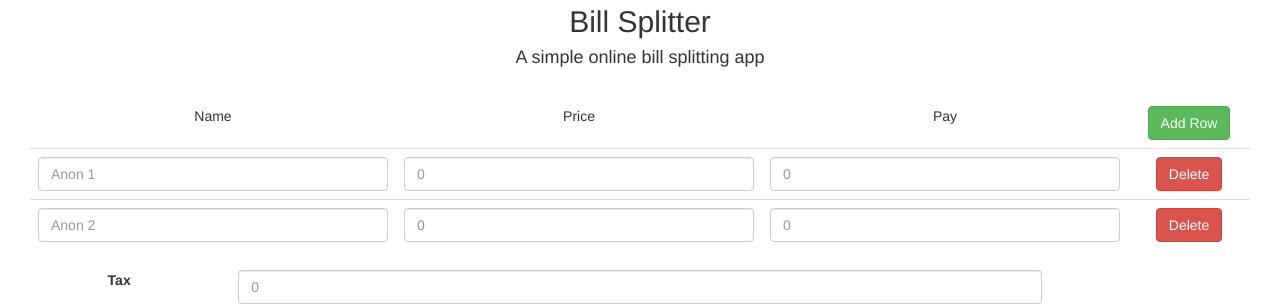
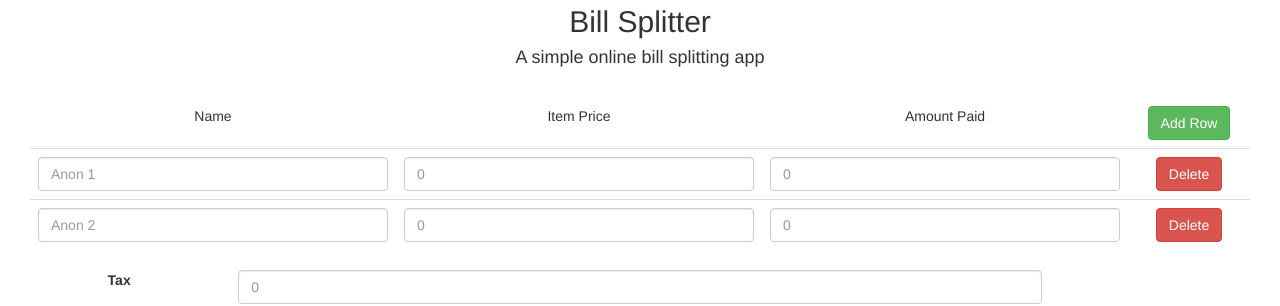
Before and after one commit to Starshine3/JekyllBlog, a Jekyll site: the page built from _pages/07_billsplitter.md, in a window 1280 px wide. Shown: the part 165-471 px from the top of the page. Built offline with Jekyll 4.4.1, drawn with Linux system fonts in a browser that asks for light colours; nearby versions of some CDN libraries; some web fonts are replaced.

Commit message:
Fixed bug in bill splitter

```diff
--- a/_layouts/billsplitter.html
+++ b/_layouts/billsplitter.html
@@ -12,8 +12,8 @@ layout: default
             <thead>
                 <tr>
                     <td>Name</td>
-                    <td>Price</td>
-                    <td>Pay</td>
+                    <td>Item Price</td>
+                    <td>Amount Paid</td>
                     <td>
                         <input type="button" class="btn btn-success" id="addrow" value="Add Row" />
                     </td>
@@ -25,10 +25,10 @@ layout: default
                         <input type="text" class="form-control inputName" placeholder="Anon 1"/>
                     </td>
                     <td class="col-sm-3">
-                        <input type="text" class="form-control inputPrice" placeholder="0"/>
+                        <input type="text" class="form-control inputNum inputPrice" placeholder="0"/>
                     </td>
                     <td class="col-sm-3">
-                        <input type="text" class="form-control inputPay" placeholder="0"/>
+                        <input type="text" class="form-control inputNum inputPay" placeholder="0"/>
                     </td>
                     <td class="col-sm-1"><input type="button" class="delete-button btn btn-md btn-danger "  value="Delete"></td>
                 </tr>
@@ -37,10 +37,10 @@ layout: default
                         <input type="text" class="form-control inputName"placeholder="Anon 2"/>
                     </td>
                     <td class="col-sm-3">
-                        <input type="text" class="form-control inputPrice"  placeholder="0"/>
+                        <input type="text" class="form-control inputNum inputPrice"  placeholder="0"/>
                     </td>
                     <td class="col-sm-3">
-                        <input type="text" class="form-control inputPay" placeholder="0"/>
+                        <input type="text" class="form-control inputNum inputPay" placeholder="0"/>
                     </td>
                     <td class="col-sm-1"><input type="button" class="delete-button btn btn-md btn-danger "  value="Delete"></td>
                 </tr>
@@ -49,13 +49,13 @@ layout: default
         <div class="form-group row">
             <label for="inputTax" class="col-sm-2 col-form-label">Tax</label>
             <div class="col-sm-8">
-                <input type="text" class="form-control" id="inputTax" placeholder="0">
+                <input type="text" class="form-control inputNum" id="inputTax" placeholder="0">
             </div>
         </div>
         <div class="form-group row">
             <label for="inputTotal" class="col-sm-2 col-form-label">Total</label>
             <div class="col-sm-8">
-                <input type="text" class="form-control" id="inputTotal" placeholder="0">
+                <input type="text" class="form-control inputNum" id="inputTotal" placeholder="0">
             </div>
         </div>
         <div class="form-group row text-center">
--- a/js/billsplitter.js
+++ b/js/billsplitter.js
@@ -6,8 +6,8 @@ $(document).ready(function () {
         var cols = "";
 
         cols += '<td class="col-sm-3"><input type="text" class="form-control inputName" placeholder="Anon ' + counter + '"/></td>';
-        cols += '<td class="col-sm-3"><input type="text" class="form-control inputPrice" placeholder="0"/></td>';
-        cols += '<td class="col-sm-3"><input type="text" class="form-control inputPay" placeholder="0"/></td>';
+        cols += '<td class="col-sm-3"><input type="text" class="form-control inputNum inputPrice" placeholder="0"/></td>';
+        cols += '<td class="col-sm-3"><input type="text" class="form-control inputNum inputPay" placeholder="0"/></td>';
         cols += '<td class="col-sm-1"><input type="button" class="delete-button btn btn-md btn-danger"  value="Delete"></td>';
 
         newRow.append(cols);
@@ -48,7 +48,7 @@ $(document).ready(function () {
     })
 
     function invalidInput() {
-        var inputs = $(":text");
+        var inputs = $(".inputNum:text");
         for (var i = 0; i < inputs.length; i++) {
             if (inputs.get(i).value != ""
                 && !$.isNumeric(inputs.get(i).value)) {
```
